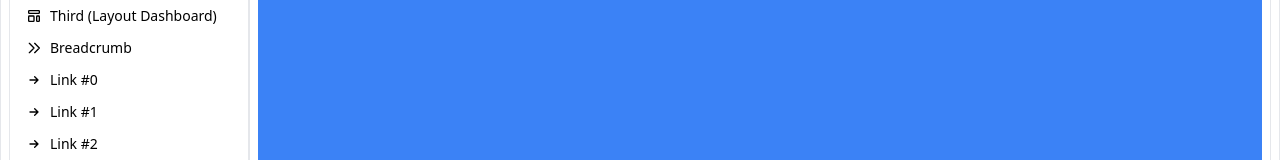
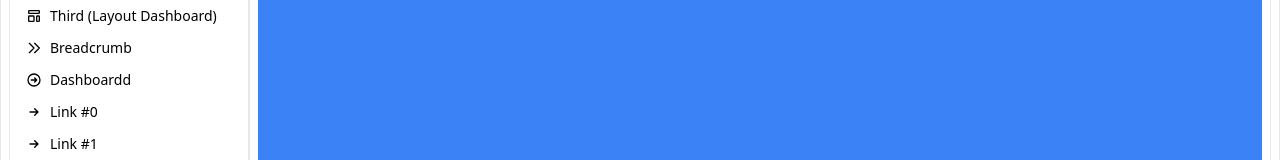
Before and after one commit to wahidari/next-tailwind-headlessui, a Next.js app: page /dashboard in a window 1280 px wide. Shown: the part 294-454 px from the top of the page. Built offline with nearby package versions, Linux system fonts and the light colour scheme; no server answers.

Commit message:
update exdashboard components

```diff
--- a/components/exdashboard/ExMobileMenu.js
+++ b/components/exdashboard/ExMobileMenu.js
@@ -4,7 +4,7 @@ import ActiveLink from "@components/ActiveLink";
 import { useContext, useEffect } from "react";
 import { Fragment } from 'react'
 import { GlobalContext } from "@utils/GlobalContext";
-import { LibraryIcon, ChevronRightIcon, MoonIcon, SunIcon, UserGroupIcon, ArrowSmRightIcon, ChevronDoubleRightIcon, TemplateIcon } from "@heroicons/react/outline";
+import { LibraryIcon, ChevronRightIcon, MoonIcon, SunIcon, UserGroupIcon, ArrowSmRightIcon, ChevronDoubleRightIcon, TemplateIcon, ArrowCircleRightIcon } from "@heroicons/react/outline";
 import ExMobileNavLink from "@components/exdashboard/ExMobileNavLink";
 import ExMobileNavAccordion from "@components/exdashboard/ExMobileNavAccordion";
 import { useRouter } from "next/router";
@@ -192,6 +192,9 @@ export default function ExMobileMenu() {
                         <ExMobileNavLink href="/breadcrumb/first/second/detail/1" icon={<ChevronDoubleRightIcon className="w-4 h-4" />}>
                           Breadcrumb
                         </ExMobileNavLink>
+                        <ExMobileNavLink href="/dashboardd" icon={<ArrowCircleRightIcon className="w-4 h-4" />}>
+                          Dashboardd
+                        </ExMobileNavLink>
 
                         {[0, 1, 2, 3, 4, 5, 6, 7, 8, 9, 10, 11, 12].map(item => {
                           return (
--- a/components/exdashboard/ExSidebarMenu.js
+++ b/components/exdashboard/ExSidebarMenu.js
@@ -1,6 +1,6 @@
 import ActiveLink from "@components/ActiveLink"
 import { Disclosure, Menu } from "@headlessui/react"
-import { ArrowSmRightIcon, ChevronDoubleRightIcon, ChevronRightIcon, LibraryIcon, TemplateIcon, UserGroupIcon } from "@heroicons/react/outline"
+import { ArrowCircleRightIcon, ArrowSmRightIcon, ChevronDoubleRightIcon, ChevronRightIcon, LibraryIcon, TemplateIcon, UserGroupIcon } from "@heroicons/react/outline"
 import ExSidebarNavAccordion from "@components/exdashboard/ExSidebarNavAccordion"
 import ExSidebarNavLink from "@components/exdashboard/ExSidebarNavLink"
 
@@ -128,6 +128,9 @@ export default function ExSidebarMenu() {
         <ExSidebarNavLink href="/breadcrumb/first/second/detail/1" icon={<ChevronDoubleRightIcon className="w-4 h-4" />}>
           Breadcrumb
         </ExSidebarNavLink>
+        <ExSidebarNavLink href="/dashboardd" icon={<ArrowCircleRightIcon className="w-4 h-4" />}>
+          Dashboardd
+        </ExSidebarNavLink>
 
         {[0, 1, 2, 3, 4, 5, 6, 7, 8, 9, 10, 11, 12].map(item => {
           return (
```
